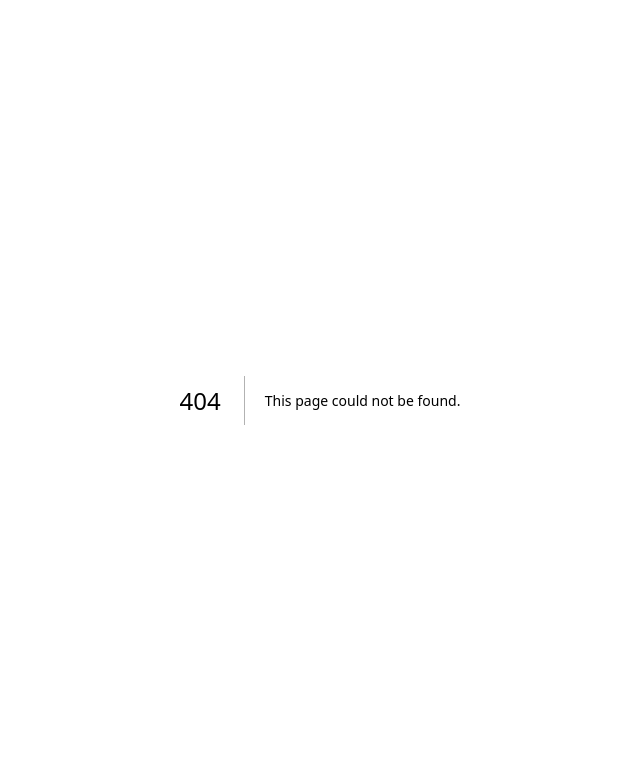
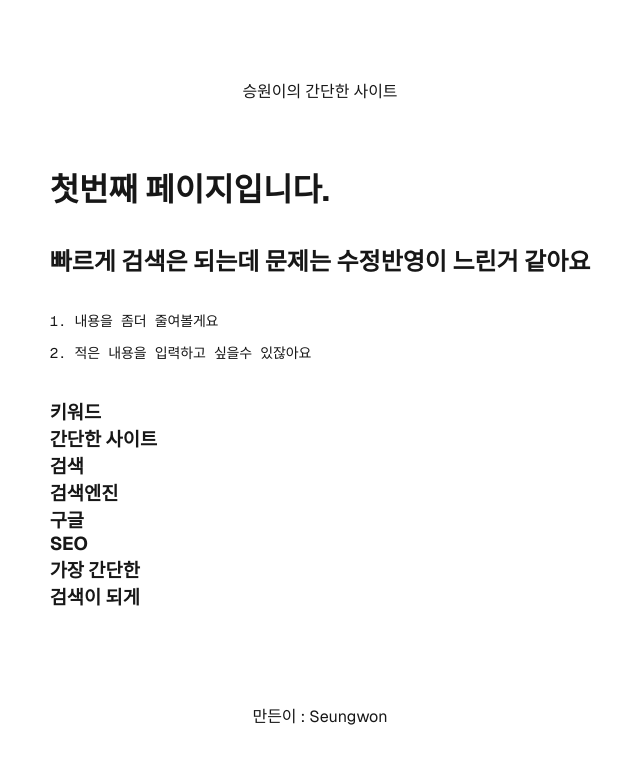
Before and after one commit to seung1/seo-test, a Next.js app: page /about in a window 1280 px wide. Before the commit this address had no page. Shown: the top 764 px of the page, without its empty margins (320-960 px from the left). Built offline with nearby package versions, Linux system fonts and the light colour scheme.

Commit message:
feat: 새 페이지 추가 13:33

```diff
--- /dev/null
+++ b/app/about/page.tsx
@@ -0,0 +1,78 @@
+import { Metadata } from "next";
+import styles from "../page.module.css";
+
+export async function generateMetadata(): Promise<Metadata> {
+  return {
+    title: `승원이의 간단한 사이트`,
+    description: `간단한 사이트인데 이게 수정 반영되는데 좀 걸리는거 같아요`,
+    keywords: [
+      "간단한",
+      "web",
+      "사이트",
+      "search engine",
+      "google",
+      "SEO",
+      "simple",
+      "searchable",
+      "승원",
+      "검색테스트",
+    ],
+    openGraph: {
+      title: `승원이의 간단한 사이트`,
+      description: `간단한 사이트인데 이게 수정 반영되는데 좀 걸리는거 같아요`,
+      url: "https://seo-test-pi.vercel.app",
+      type: "website",
+      locale: "ko_KR",
+      images: [
+        {
+          url: "https://seo-test-pi.vercel.app/thumnail.webp",
+          width: 840,
+          height: 600,
+          alt: "Seungwon simple site thumnail",
+        },
+      ],
+    },
+  };
+}
+
+const About = () => {
+  return (
+    <div className={styles.page}>
+      <header className={styles.header}>승원이의 간단한 사이트</header>
+
+      <main className={styles.main}>
+        <h1>첫번째 페이지입니다.</h1>
+        <h2>
+          <summary>
+            빠르게 검색은 되는데 문제는 수정반영이 느린거 같아요
+          </summary>
+        </h2>
+        <article>
+          <ol>
+            <li>내용을 좀더 줄여볼게요</li>
+
+            <li>적은 내용을 입력하고 싶을수 있잖아요</li>
+          </ol>
+        </article>
+
+        <div>
+          <h3>키워드</h3>
+          <h3>간단한 사이트</h3>
+          <h3>검색</h3>
+          <h3>검색엔진</h3>
+          <h3>구글</h3>
+          <h3>SEO</h3>
+          <h3>가장 간단한</h3>
+          <h3>검색이 되게</h3>
+        </div>
+
+        <div className={styles.ctas}></div>
+      </main>
+      <footer className={styles.footer}>
+        <div>만든이 : Seungwon</div>
+      </footer>
+    </div>
+  );
+};
+
+export default About;
```
Also changed, not shown: public/robots.txt, 1 other file (tests, documents, lock files or other folders).
